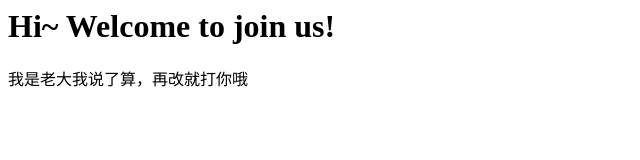
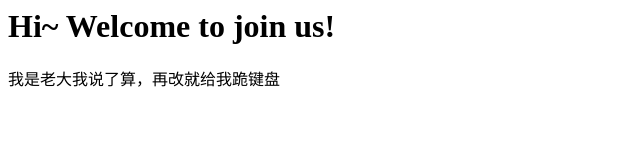
Before and after one commit to chenweiji/cici, a plain HTML site: page index.html in a window 1280 px wide. Shown: the full height of the page, 0-640 px from the left. Drawn offline with Linux system fonts and the light colour scheme.

Commit message:
I am leader

```diff
--- a/index.html
+++ b/index.html
@@ -1,6 +1,6 @@
 <html>
   <body>
     <h1>Hi~ Welcome to join us! </h1>
-    <label>我是老大我说了算，再改就打你哦</label>
+    <label>我是老大我说了算，再改就给我跪键盘</label>
   </body>
 </html>
```
